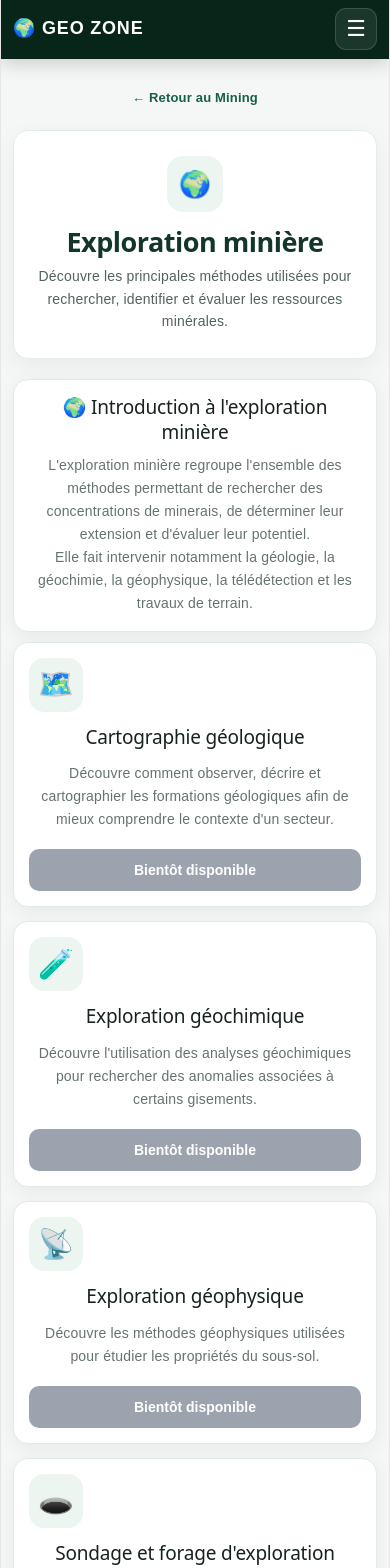
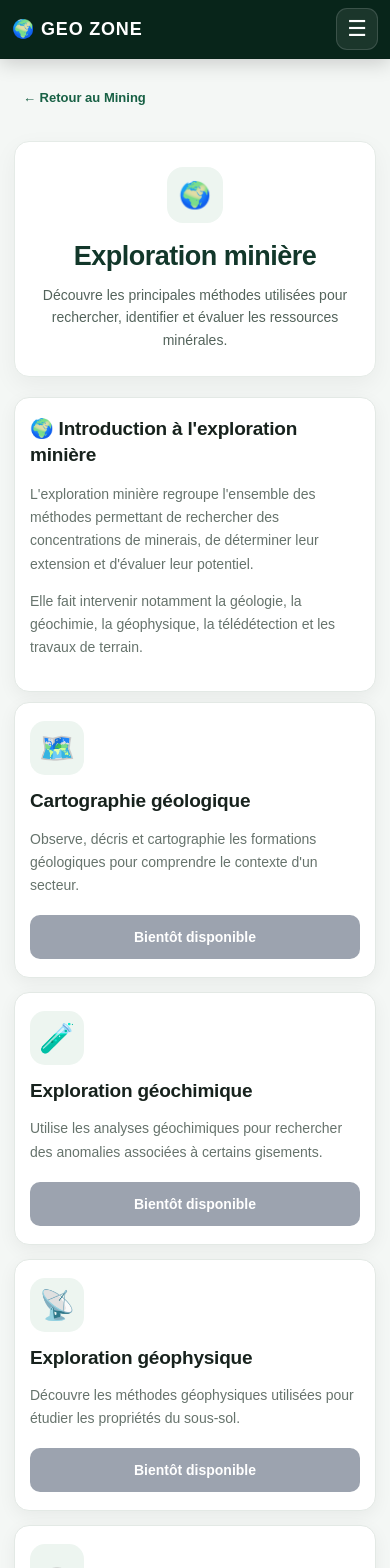
Before and after one commit to SEY-GOJO/Nom-geo-zone, a React (Vite) app: page /mining/exploration in a window 390 px wide. Shown: the top 1568 px of the page. Built offline with nearby package versions, Linux system fonts and the light colour scheme.

Commit message:
Amelioration application mobile

```diff
--- a/src/App.jsx
+++ b/src/App.jsx
@@ -1,4 +1,4 @@
-import { useState } from "react";
+import { useEffect, useState } from "react";
 import { BrowserRouter, Routes, Route, Link } from "react-router-dom";
 
 import BibliothequeTemp from "./pages/bibliothequetemp";
@@ -227,6 +227,27 @@ function Accueil() {
 function App() {
   const [menuOuvert, setMenuOuvert] = useState(false);
 
+  useEffect(() => {
+    if (!menuOuvert) {
+      document.body.style.overflow = "";
+      return undefined;
+    }
+
+    const fermerAvecEchap = (event) => {
+      if (event.key === "Escape") {
+        setMenuOuvert(false);
+      }
+    };
+
+    document.body.style.overflow = "hidden";
+    document.addEventListener("keydown", fermerAvecEchap);
+
+    return () => {
+      document.body.style.overflow = "";
+      document.removeEventListener("keydown", fermerAvecEchap);
+    };
+  }, [menuOuvert]);
+
   return (
     <BrowserRouter>
       <nav className="navbar">
@@ -242,8 +263,9 @@ function App() {
     className="mobile-menu-button"
     type="button"
     onClick={() => setMenuOuvert((ancienEtat) => !ancienEtat)}
-    aria-label="Menu"
+    aria-label={menuOuvert ? "Fermer le menu" : "Ouvrir le menu"}
     aria-expanded={menuOuvert}
+    aria-controls="navigation-principale"
   >
     {menuOuvert ? "✕" : "☰"}
   </button>
@@ -256,6 +278,7 @@ function App() {
   )}
 
   <div
+    id="navigation-principale"
     className={`nav-links ${
       menuOuvert ? "mobile-menu-open" : ""
     }`}
--- a/src/index.css
+++ b/src/index.css
@@ -1,111 +1,11 @@
-:root {
-  --text: #6b6375;
-  --text-h: #08060d;
-  --bg: #fff;
-  --border: #e5e4e7;
-  --code-bg: #f4f3ec;
-  --accent: #aa3bff;
-  --accent-bg: rgba(170, 59, 255, 0.1);
-  --accent-border: rgba(170, 59, 255, 0.5);
-  --social-bg: rgba(244, 243, 236, 0.5);
-  --shadow:
-    rgba(0, 0, 0, 0.1) 0 10px 15px -3px, rgba(0, 0, 0, 0.05) 0 4px 6px -2px;
-
-  --sans: system-ui, 'Segoe UI', Roboto, sans-serif;
-  --heading: system-ui, 'Segoe UI', Roboto, sans-serif;
-  --mono: ui-monospace, Consolas, monospace;
-
-  font: 18px/145% var(--sans);
-  letter-spacing: 0.18px;
-  color-scheme: light dark;
-  color: var(--text);
-  background: var(--bg);
+body {
+  margin: 0;
   font-synthesis: none;
   text-rendering: optimizeLegibility;
   -webkit-font-smoothing: antialiased;
   -moz-osx-font-smoothing: grayscale;
-
-  @media (max-width: 1024px) {
-    font-size: 16px;
-  }
-}
-
-@media (prefers-color-scheme: dark) {
-  :root {
-    --text: #9ca3af;
-    --text-h: #f3f4f6;
-    --bg: #16171d;
-    --border: #2e303a;
-    --code-bg: #1f2028;
-    --accent: #c084fc;
-    --accent-bg: rgba(192, 132, 252, 0.15);
-    --accent-border: rgba(192, 132, 252, 0.5);
-    --social-bg: rgba(47, 48, 58, 0.5);
-    --shadow:
-      rgba(0, 0, 0, 0.4) 0 10px 15px -3px, rgba(0, 0, 0, 0.25) 0 4px 6px -2px;
-  }
-
-  #social .button-icon {
-    filter: invert(1) brightness(2);
-  }
-}
-
-body {
-  margin: 0;
 }
 
 #root {
-  width: 1126px;
-  max-width: 100%;
-  margin: 0 auto;
-  text-align: center;
-  border-inline: 1px solid var(--border);
-  min-height: 100svh;
-  display: flex;
-  flex-direction: column;
-  box-sizing: border-box;
+  min-height: 100vh;
 }
-
-h1,
-h2 {
-  font-family: var(--heading);
-  font-weight: 500;
-  color: var(--text-h);
-}
-
-h1 {
-  font-size: 56px;
-  letter-spacing: -1.68px;
-  margin: 32px 0;
-  @media (max-width: 1024px) {
-    font-size: 36px;
-    margin: 20px 0;
-  }
-}
-h2 {
-  font-size: 24px;
-  line-height: 118%;
-  letter-spacing: -0.24px;
-  margin: 0 0 8px;
-  @media (max-width: 1024px) {
-    font-size: 20px;
-  }
-}
-p {
-  margin: 0;
-}
-
-code,
-.counter {
-  font-family: var(--mono);
-  display: inline-flex;
-  border-radius: 4px;
-  color: var(--text-h);
-}
-
-code {
-  font-size: 15px;
-  line-height: 135%;
-  padding: 4px 8px;
-  background: var(--code-bg);
-}
--- a/src/pages/Azimut.jsx
+++ b/src/pages/Azimut.jsx
@@ -11,15 +11,11 @@ function Azimut() {
 
     const valeur = Number(azimut);
 
-    if (valeur < 0 || valeur > 360) {
+    if (!Number.isFinite(valeur) || valeur < 0 || valeur > 360) {
       return "Valeur invalide";
     }
 
-    if (valeur < 180) {
-      return valeur + 180;
-    }
-
-    return valeur - 180;
+    return (valeur + 180) % 360;
   };
 
   const resultat = calculerInverse();
@@ -58,12 +54,13 @@ function Azimut() {
           Entre un azimut compris entre 0° et 360°.
         </p>
 
-        <label>
+        <label htmlFor="azimut-valeur">
           Azimut
         </label>
 
         <input
           className="search"
+          id="azimut-valeur"
           type="number"
           min="0"
           max="360"
--- a/src/pages/Convertisseur.jsx
+++ b/src/pages/Convertisseur.jsx
@@ -12,6 +12,10 @@ function Convertisseur() {
     }
 
     const nombre = Number(valeur);
+
+    if (!Number.isFinite(nombre)) {
+      return null;
+    }
 
     const enMetres = {
       mm: nombre / 1000,
@@ -60,12 +64,13 @@ function Convertisseur() {
           📏 Convertisseur de longueur
         </h2>
 
-        <label>
+        <label htmlFor="conversion-valeur">
           Valeur
         </label>
 
         <input
           className="search"
+          id="conversion-valeur"
           type="number"
           placeholder="Exemple : 1500"
           value={valeur}
@@ -100,7 +105,7 @@ function Convertisseur() {
           <option value="km">Kilomètre (km)</option>
         </select>
 
-        {valeur !== "" && (
+        {valeur !== "" && resultat !== null && (
           <div className="card">
             <h2>
               Résultat
--- a/src/pages/ExplorationMiniere.jsx
+++ b/src/pages/ExplorationMiniere.jsx
@@ -1,8 +1,35 @@
 import { Link } from "react-router-dom";
+
+const methodesExploration = [
+  {
+    icon: "🗺️",
+    title: "Cartographie géologique",
+    description:
+      "Observe, décris et cartographie les formations géologiques pour comprendre le contexte d'un secteur.",
+  },
+  {
+    icon: "🧪",
+    title: "Exploration géochimique",
+    description:
+      "Utilise les analyses géochimiques pour rechercher des anomalies associées à certains gisements.",
+  },
+  {
+    icon: "📡",
+    title: "Exploration géophysique",
+    description:
+      "Découvre les méthodes géophysiques utilisées pour étudier les propriétés du sous-sol.",
+  },
+  {
+    icon: "🕳️",
+    title: "Sondage et forage d'exploration",
+    description:
+      "Comprends le rôle des sondages et des forages dans la reconnaissance directe du sous-sol.",
+  },
+];
 
 function ExplorationMiniere() {
   return (
-    <div className="container">
+    <main className="container">
       <Link to="/mining" className="back-link">
         ← Retour au Mining
       </Link>
@@ -23,9 +50,11 @@ function ExplorationMiniere() {
         </p>
       </div>
 
-      <div className="card">
+      <section className="card" aria-labelledby="introduction-exploration">
         <h2>
+          <span id="introduction-exploration">
           🌍 Introduction à l'exploration minière
+          </span>
         </h2>
 
         <p>
@@ -39,94 +68,30 @@ function ExplorationMiniere() {
           géochimie, la géophysique, la télédétection et les
           travaux de terrain.
         </p>
-      </div>
+      </section>
 
-      <div className="modules">
+      <section className="modules" aria-label="Méthodes d'exploration minière">
+        {methodesExploration.map((methode) => (
+          <article className="card" key={methode.title}>
+            <div className="module-icon" aria-hidden="true">
+              {methode.icon}
+            </div>
 
-        <div className="card">
-          <div className="module-icon">
-            🗺️
-          </div>
+            <h2>{methode.title}</h2>
+            <p>{methode.description}</p>
 
-          <h2>
-            Cartographie géologique
-          </h2>
+            <button className="disabled-button" type="button" disabled>
+              Bientôt disponible
+            </button>
+          </article>
+        ))}
+      </section>
 
-          <p>
-            Découvre comment observer, décrire et cartographier
-            les formations géologiques afin de mieux comprendre
-            le contexte d'un secteur.
-          </p>
-
-          <button className="disabled-button">
-            Bientôt disponible
-          </button>
-        </div>
-
-        <div className="card">
-          <div className="module-icon">
-            🧪
-          </div>
-
-          <h2>
-            Exploration géochimique
-          </h2>
-
-          <p>
-            Découvre l'utilisation des analyses géochimiques
-            pour rechercher des anomalies associées à certains
-            gisements.
-          </p>
-
-          <button className="disabled-button">
-            Bientôt disponible
-          </button>
-        </div>
-
-        <div className="card">
-          <div className="module-icon">
-            📡
-          </div>
-
-          <h2>
-            Exploration géophysique
-          </h2>
-
-          <p>
-            Découvre les méthodes géophysiques utilisées pour
-            étudier les propriétés du sous-sol.
-          </p>
-
-          <button className="disabled-button">
-            Bientôt disponible
-          </button>
-        </div>
-
-        <div className="card">
-          <div className="module-icon">
-            🕳️
-          </div>
-
-          <h2>
-            Sondage et forage d'exploration
-          </h2>
-
-          <p>
-            Comprends le rôle des sondages et des forages dans
-            la reconnaissance directe du sous-sol et l'évaluation
-            d'un gisement.
-          </p>
-
-          <button className="disabled-button">
-            Bientôt disponible
-          </button>
-        </div>
-
-      </div>
-
-      <div className="card">
+      <section className="card" aria-labelledby="notions-exploration">
         <h2>
+          <span id="notions-exploration">
           📚 Notions à retenir
+          </span>
         </h2>
 
         <p>
@@ -136,8 +101,8 @@ function ExplorationMiniere() {
           pour réduire progressivement l'incertitude sur le
           potentiel du secteur étudié.
         </p>
-      </div>
-    </div>
+      </section>
+    </main>
   );
 }
 
--- a/src/pages/Pourcentage.jsx
+++ b/src/pages/Pourcentage.jsx
@@ -1,14 +1,20 @@
-import { Link } from "react";
+import { Link } from "react-router-dom";
 import { useState } from "react";
 
 function Pourcentage() {
   const [valeur, setValeur] = useState("");
   const [pourcentage, setPourcentage] = useState("");
 
-  const resultat =
-    valeur !== "" && pourcentage !== ""
-      ? (Number(valeur) * Number(pourcentage)) / 100
-      : null;
+  const nombreValeur = Number(valeur);
+  const nombrePourcentage = Number(pourcentage);
+  const valeursValides =
+    valeur !== "" &&
+    pourcentage !== "" &&
+    Number.isFinite(nombreValeur) &&
+    Number.isFinite(nombrePourcentage);
+  const resultat = valeursValides
+    ? (nombreValeur * nombrePourcentage) / 100
+    : null;
 
   const reinitialiser = () => {
     setValeur("");
@@ -40,24 +46,26 @@ function Pourcentage() {
           🧮 Calcul
         </h2>
 
-        <label>
+        <label htmlFor="pourcentage-valeur">
           Valeur
         </label>
 
         <input
           className="search"
+          id="pourcentage-valeur"
           type="number"
           placeholder="Exemple : 500"
           value={valeur}
           onChange={(e) => setValeur(e.target.value)}
         />
 
-        <label>
+        <label htmlFor="pourcentage-taux">
           Pourcentage
         </label>
 
         <input
           className="search"
+          id="pourcentage-taux"
           type="number"
           placeholder="Exemple : 15"
           value={pourcentage}
```
Also changed, not shown: src/pages/GeoAI.jsx (+37 -1 lines), src/pages/MasseVolumique.jsx (+17 -5 lines), src/pages/Pendage.jsx (+30 -5 lines), src/App.css.
